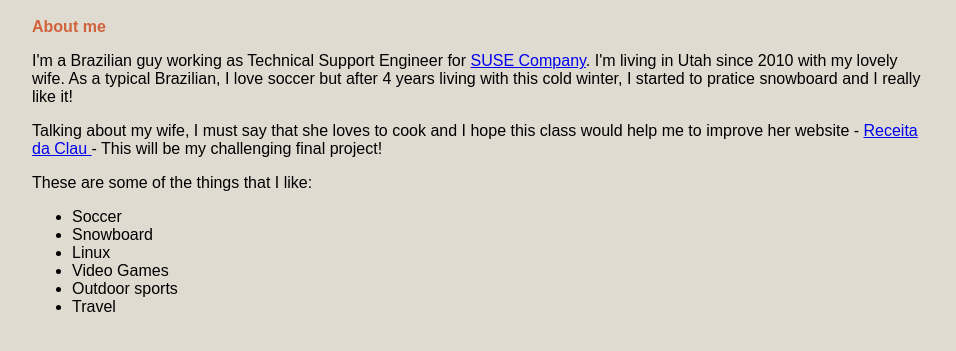
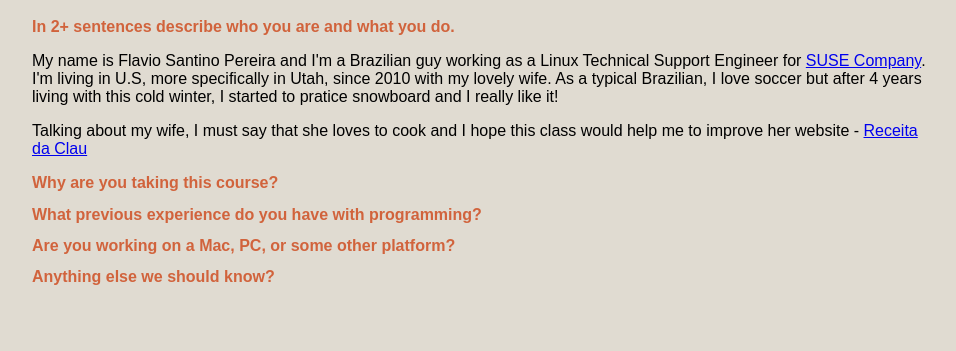
Before and after one commit to flavio-pereira/P1, a plain HTML site: page aboutme-html5.html in a window 1280 px wide. Shown: the part 239-590 px from the top of the page, without its empty margins (160-1116 px from the left). Drawn offline with Linux system fonts and the light colour scheme.

Commit message:
Added the questions and made changes on that

```diff
--- a/aboutme-html5.html
+++ b/aboutme-html5.html
@@ -34,21 +34,20 @@ h2 {
 <body>
 <h1><img src="images/me.jpg" alt="Flavio Pereira"/><br>Flavio Pereira</h1>
 
-<h2>About me</h2>
-<p> I'm a Brazilian guy working as Technical Support Engineer for <a href="http://www.suse.com">SUSE Company</a>. I'm living in Utah since 2010 with my lovely wife. As a typical Brazilian, I love soccer but after 4 years living with this cold winter, I started to pratice snowboard and I really like it!<br></p>
+ <h2> In 2+ sentences describe who you are and what you do. </h2>
 
- <p> Talking about my wife, I must say that she loves to cook and I hope this class would help me to improve her website - <a href="http://claudiasrecipe.blogspot.com"> Receita da Clau </a> - This will be my challenging final project!<br></p>
+  <p> My name is Flavio Santino Pereira and I'm a Brazilian guy working as a Linux Technical Support Engineer for <a href="http://www.suse.com">SUSE Company</a>. I'm living in U.S, more specifically in Utah, since 2010 with my lovely wife. As a typical Brazilian, I love soccer but after 4 years living with this cold winter, I started to pratice snowboard and I really like it!<br></p>
 
- <p>These are some of the things that I like:</p>
+  <p> Talking about my wife, I must say that she loves to cook and I hope this class would help me to improve her website - <a href="http://claudiasrecipe.blogspot.com"> Receita da Clau </a><br></p>
 
-<ul>
-  <li>Soccer</li>
-  <li>Snowboard</li>
-  <li>Linux</li>
-  <li>Video Games</li>
-  <li>Outdoor sports</li>
-  <li>Travel</li>
-</ul>
+ <h2>Why are you taking this course?</h2>
+
+ <h2>What previous experience do you have with programming?</h2>
+
+ <h2>Are you working on a Mac, PC, or some other platform?</h2>
+
+ <h2>Anything else we should know?</h2>
+
 
 
 </body>
```
